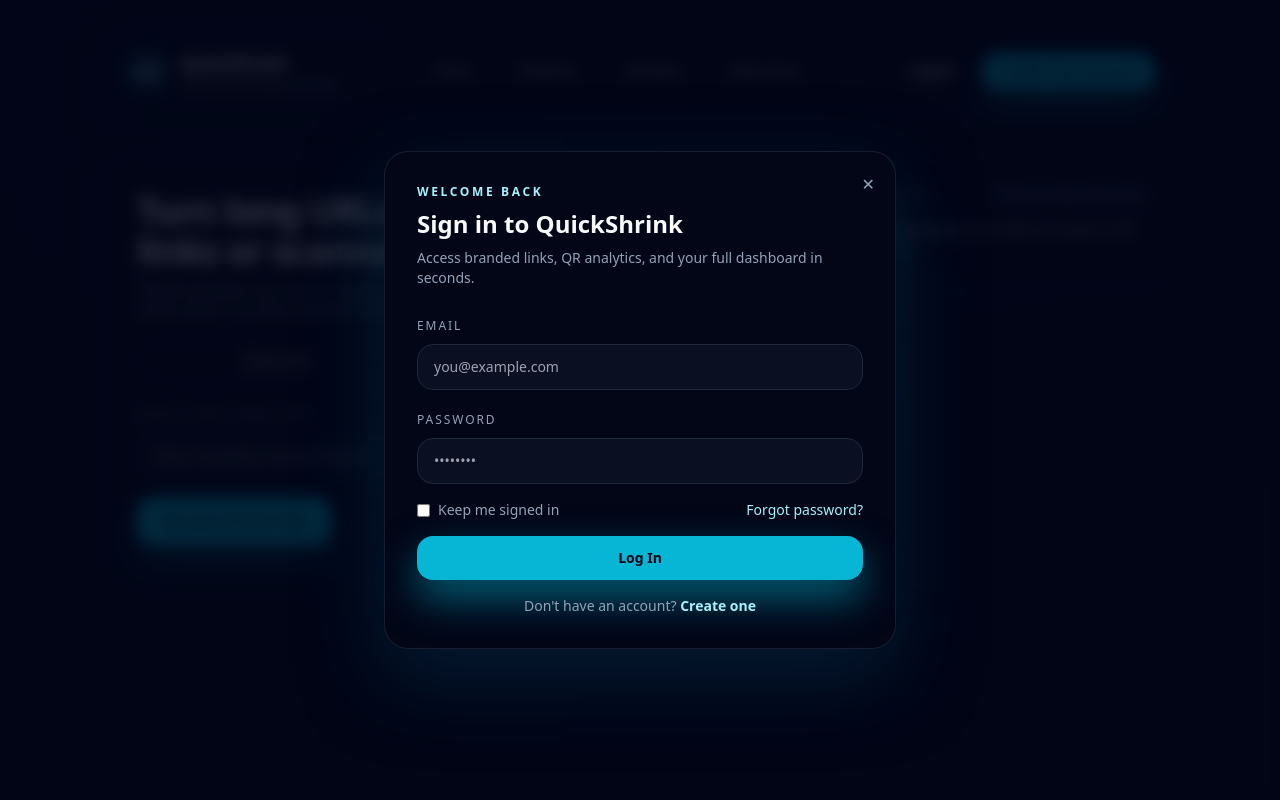
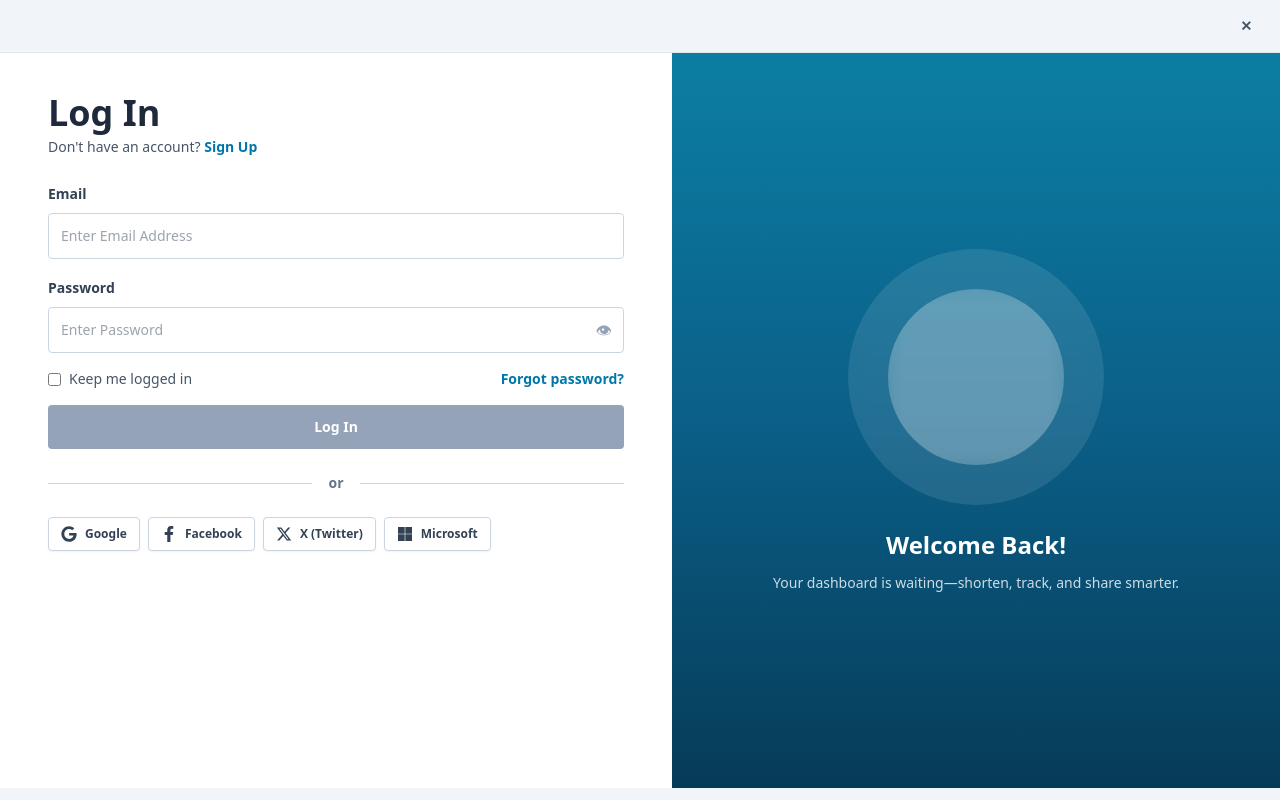
Before and after one commit to deepvithani/quickshrink, a React (Vite) app in the folder quickshrink-frontend/: page / in a window 1280 px wide. Both pictures are taken after a click on the button "Log In". Built offline with nearby package versions, Linux system fonts and the light colour scheme.

Commit message:
feat : frontend ui update

```diff
--- a/quickshrink-frontend/package.json
+++ b/quickshrink-frontend/package.json
@@ -11,7 +11,8 @@
   },
   "dependencies": {
     "react": "^19.2.0",
-    "react-dom": "^19.2.0"
+    "react-dom": "^19.2.0",
+    "react-icons": "^5.5.0"
   },
   "devDependencies": {
     "@eslint/js": "^9.39.1",
--- a/quickshrink-frontend/src/App.jsx
+++ b/quickshrink-frontend/src/App.jsx
@@ -1,4 +1,6 @@
 import { useEffect, useState } from 'react'
+import { FaGoogle, FaFacebookF, FaTwitter, FaMicrosoft } from "react-icons/fa";
+import { FaXTwitter } from "react-icons/fa6";
 
 const API_BASE_URL = import.meta.env.VITE_API_BASE_URL ?? 'http://localhost:5000'
 
@@ -28,7 +30,7 @@
 
 function App() {
   const [showLoader, setShowLoader] = useState(true)
-  const [showLoginPanel, setShowLoginPanel] = useState(false)
+  const [authMode, setAuthMode] = useState(null) // 'login' | 'signup' | null
   const [activeTab, setActiveTab] = useState(TABS.SHORT_LINK)
 
   // Short link state (auto-generated codes only)
@@ -158,87 +160,168 @@
     </div>
   )
 
-  const renderLoginPanel = () => {
-    if (!showLoginPanel) return null
+  const AuthField = ({ id, label, placeholder, type = 'text', rightIcon }) => (
+    <div className="space-y-2">
+      <label htmlFor={id} className="text-sm font-semibold text-slate-700">
+        {label}
+      </label>
+      <div className="relative">
+        <input
+          id={id}
+          type={type}
+          placeholder={placeholder}
+          className="block w-full rounded border border-slate-300 bg-white px-3 py-3 text-sm text-slate-900 outline-none transition focus:border-brand-500 focus:ring-2 focus:ring-brand-200"
+        />
+        {rightIcon && (
+          <span className="absolute inset-y-0 right-3 flex items-center text-slate-400">{rightIcon}</span>
+        )}
+      </div>
+    </div>
+  )
+
+  const SocialRow = () => (
+    <div className="flex flex-wrap gap-2">
+      {[
+        { label: 'Google', Icon: FaGoogle },
+        { label: 'Facebook', Icon: FaFacebookF },
+        { label: 'X (Twitter)', Icon: FaXTwitter },
+        { label: 'Microsoft', Icon: FaMicrosoft },
+      ].map(({ label, Icon }) => (
+        <button
+          key={label}
+          type="button"
+          className="flex items-center gap-2 rounded border border-slate-300 bg-white px-3 py-2 text-xs font-semibold text-slate-700 shadow-sm transition hover:border-brand-400 hover:text-brand-700"
+        >
+          <Icon className="text-base" />
+          {label}
+        </button>
+      ))}
+    </div>
+  )
+
+  const renderAuthPage = (mode) => {
+    if (!mode) return null
+    const isLogin = mode === 'login'
+
     return (
-      <div className="fixed inset-0 z-40 flex items-center justify-center bg-slate-950/80 backdrop-blur">
-        <div className="relative w-full max-w-lg rounded-3xl border border-slate-800/70 bg-slate-950 p-6 shadow-[0_28px_80px_rgba(8,47,73,0.55)] sm:p-8">
+      <div className="fixed inset-0 z-40 overflow-y-auto bg-slate-900/70 backdrop-blur">
+        <div className="min-h-screen bg-slate-100 shadow-2xl">
+          <div className="flex justify-end px-4 py-3">
             <button
               type="button"
-            onClick={() => setShowLoginPanel(false)}
-            className="absolute right-3 top-3 rounded-full p-2 text-slate-400 transition hover:bg-slate-900 hover:text-slate-100"
-            aria-label="Close login panel"
+              onClick={() => setAuthMode(null)}
+              className="rounded-full px-3 py-1 text-sm font-semibold text-slate-600 transition hover:bg-slate-200 hover:text-slate-900"
             >
               ✕
             </button>
-          <div className="mb-6 space-y-2">
-            <p className="text-xs font-semibold uppercase tracking-[0.22em] text-brand-200">
-              Welcome back
-            </p>
-            <h2 className="text-2xl font-semibold text-slate-50">Sign in to QuickShrink</h2>
-            <p className="text-sm text-slate-400">
-              Access branded links, QR analytics, and your full dashboard in seconds.
+          </div>
+
+          <div className="grid min-h-[calc(100vh-64px)] gap-0 border-t border-slate-200 bg-white lg:grid-cols-[1.05fr_0.95fr]">
+            <div className="flex flex-col px-8 pb-12 pt-6 sm:px-12 sm:pt-10">
+              <div className="mb-6 space-y-1">
+                <h1 className="text-4xl font-black text-slate-800">{isLogin ? 'Log In' : 'Sign Up'}</h1>
+                <p className="text-sm text-slate-600">
+                  {isLogin ? (
+                    <>
+                      Don&apos;t have an account?{' '}
+                      <button
+                        type="button"
+                        className="font-semibold text-[#0077a8] underline-offset-2 hover:underline"
+                        onClick={() => setAuthMode('signup')}
+                      >
+                        Sign Up
+                      </button>
+                    </>
+                  ) : (
+                    <>
+                      Already a user?{' '}
+                      <button
+                        type="button"
+                        className="font-semibold text-[#0077a8] underline-offset-2 hover:underline"
+                        onClick={() => setAuthMode('login')}
+                      >
+                        Log In
+                      </button>
+                    </>
+                  )}
                 </p>
               </div>
 
               <form className="space-y-4">
-            <div className="space-y-2">
-              <label
-                htmlFor="login-email"
-                className="text-xs font-medium uppercase tracking-[0.16em] text-slate-400"
-              >
-                Email
+                {!isLogin && (
+                  <AuthField id="signup-name" label="Name" placeholder="Enter Full Name" />
+                )}
+                <AuthField id={`${mode}-email`} label="Email" placeholder="Enter Email Address" />
+                <AuthField
+                  id={`${mode}-password`}
+                  label="Password"
+                  type="password"
+                  placeholder="Enter Password"
+                  rightIcon="👁"
+                />
+
+                {!isLogin && (
+                  <div className="space-y-1">
+                    <div className="flex items-center gap-2 text-xs text-slate-600">
+                      <span className="h-1.5 flex-1 rounded bg-gradient-to-r from-slate-300 via-amber-300 to-green-400" />
+                      <span>Security</span>
+                      <span className="text-slate-500">ⓘ</span>
+                    </div>
+                  </div>
+                )}
+
+                {isLogin && (
+                  <div className="flex items-center justify-between text-sm text-slate-600">
+                    <label className="inline-flex items-center gap-2">
+                      <input type="checkbox" className="rounded border-slate-400 text-brand-500" />
+                      <span>Keep me logged in</span>
                     </label>
-              <input
-                id="login-email"
-                type="email"
-                placeholder="you@example.com"
-                className="block w-full rounded-2xl border border-slate-800 bg-slate-900/60 px-4 py-3 text-sm text-slate-100 outline-none ring-2 ring-transparent transition focus:border-brand-400 focus:ring-brand-500/30"
-              />
-            </div>
-
-            <div className="space-y-2">
-              <label
-                htmlFor="login-password"
-                className="text-xs font-medium uppercase tracking-[0.16em] text-slate-400"
-              >
-                Password
-              </label>
-              <input
-                id="login-password"
-                type="password"
-                placeholder="••••••••"
-                className="block w-full rounded-2xl border border-slate-800 bg-slate-900/60 px-4 py-3 text-sm text-slate-100 outline-none ring-2 ring-transparent transition focus:border-brand-400 focus:ring-brand-500/30"
-              />
-            </div>
-
-            <div className="flex items-center justify-between text-sm text-slate-400">
-              <label className="inline-flex items-center gap-2">
-                <input type="checkbox" className="rounded border-slate-700 bg-slate-900 text-brand-500" />
-                <span>Keep me signed in</span>
-              </label>
-              <button type="button" className="text-brand-200 underline-offset-4 hover:underline">
+                    <button type="button" className="font-semibold text-[#0077a8] hover:underline">
                       Forgot password?
                     </button>
                   </div>
+                )}
 
                 <button
                   type="button"
-              className="flex w-full items-center justify-center rounded-2xl bg-brand-500 px-4 py-3 text-sm font-semibold text-slate-950 shadow-[0_18px_40px_rgba(6,182,212,0.5)] transition hover:bg-brand-400 focus-visible:outline-none focus-visible:ring-2 focus-visible:ring-brand-200"
+                  className="flex w-full items-center justify-center rounded bg-slate-400 px-4 py-3 text-sm font-semibold text-white transition hover:bg-slate-500"
                 >
-              Log In
+                  {isLogin ? 'Log In' : 'Sign Up'}
                 </button>
 
-            <div className="text-center text-sm text-slate-400">
-              Don&apos;t have an account?{' '}
-              <button
-                type="button"
-                className="font-semibold text-brand-200 underline-offset-4 hover:underline"
-              >
-                Create one
-              </button>
+                {!isLogin && (
+                  <p className="text-[12px] leading-relaxed text-slate-500">
+                    By Signing Up, you agree to our Terms of Service, Privacy Policy, and Use of Cookies.
+                  </p>
+                )}
+              </form>
+
+              <div className="my-6 flex items-center gap-4 text-sm font-semibold text-slate-500">
+                <div className="h-px flex-1 bg-slate-300" />
+                <span>or</span>
+                <div className="h-px flex-1 bg-slate-300" />
               </div>
-          </form>
+
+              <SocialRow />
+            </div>
+
+            <div className="relative overflow-hidden bg-gradient-to-b from-[#0c7ea3] via-[#0b5f88] to-[#063b58] text-white">
+              <div className="absolute inset-0 opacity-30" />
+              <div className="relative flex h-full flex-col items-center justify-center px-6 py-10 text-center sm:px-8">
+                <div className="mb-6 flex h-64 w-64 items-center justify-center rounded-full bg-white/10 backdrop-blur">
+                  <div className="h-44 w-44 rounded-full bg-white/20 backdrop-blur" />
+                </div>
+                <h3 className="text-2xl font-bold">
+                  {isLogin ? 'Welcome Back!' : 'Amplify Your Success'}
+                </h3>
+                <p className="mt-3 max-w-md text-sm text-white/80">
+                  {isLogin
+                    ? 'Your dashboard is waiting—shorten, track, and share smarter.'
+                    : 'Create data-driven shortened links and branded QR codes with QuickShrink.'}
+                </p>
+              </div>
+            </div>
+          </div>
         </div>
       </div>
     )
@@ -274,52 +357,46 @@
   return (
     <div className="min-h-screen bg-slate-950/90 text-slate-100">
       {showLoader && renderLoader()}
-      {renderLoginPanel()}
+      {renderAuthPage(authMode)}
 
       <div className="absolute inset-0 -z-10 bg-[radial-gradient(circle_at_20%_20%,rgba(6,182,212,0.15),transparent_35%),radial-gradient(circle_at_80%_30%,rgba(56,189,248,0.12),transparent_35%),radial-gradient(circle_at_20%_80%,rgba(14,165,233,0.08),transparent_30%)]" />
 
-      <div className="mx-auto flex min-h-screen max-w-6xl flex-col px-4 py-8 sm:px-6 lg:px-10">
-        <header className="mb-12 flex items-center justify-between gap-6 rounded-3xl border border-slate-800/70 bg-slate-950/70 px-5 py-4 shadow-soft backdrop-blur">
+      <header className="sticky top-0 z-30 w-full bg-[#0b3c50] text-white shadow-lg">
+        <div className="mx-auto flex max-w-6xl items-center justify-between gap-6 px-4 py-3 sm:px-6 lg:px-8">
           <div className="flex items-center gap-3">
-            <div className="flex h-11 w-11 items-center justify-center rounded-2xl bg-brand-500/15 ring-1 ring-brand-400/60">
-              <span className="text-xl font-semibold text-brand-200">QS</span>
+            <span className="text-3xl font-black tracking-[0.18em] text-white">QUICKSHRINK</span>
           </div>
-            <div>
-              <p className="text-lg font-semibold tracking-tight text-slate-50">
-                QuickShrink
-              </p>
-              <p className="text-xs text-slate-400">Links, QR, branded domains</p>
-            </div>
-          </div>
-
-          <nav className="hidden items-center gap-6 text-sm text-slate-300 sm:flex">
+          <nav className="hidden items-center gap-6 text-sm sm:flex">
             {['Plans', 'Features', 'Domains', 'Resources'].map((item) => (
               <button
                 key={item}
                 type="button"
-                className="rounded-full px-3 py-2 transition hover:bg-slate-900 hover:text-slate-50"
+                className="rounded px-2 py-1 font-semibold text-white/80 transition hover:bg-white/10 hover:text-white"
               >
                 {item}
               </button>
             ))}
           </nav>
-
           <div className="flex items-center gap-3">
             <button
               type="button"
-              onClick={() => setShowLoginPanel(true)}
-              className="rounded-full px-4 py-2 text-sm font-semibold text-slate-100 transition hover:bg-slate-900"
+              onClick={() => setAuthMode('login')}
+              className="rounded-lg px-4 py-2 text-sm font-semibold text-white transition hover:bg-white/10"
             >
               Log In
             </button>
             <button
               type="button"
-              className="rounded-full bg-brand-500 px-4 py-2 text-sm font-semibold text-slate-950 shadow-[0_14px_30px_rgba(6,182,212,0.4)] transition hover:bg-brand-400"
+              onClick={() => setAuthMode('signup')}
+              className="rounded-lg bg-white px-4 py-2 text-sm font-semibold text-[#0b3c50] transition hover:shadow-md"
             >
-              Create Free Account
+              Sign Up
             </button>
           </div>
+        </div>
       </header>
+
+      <div className="mx-auto flex min-h-[calc(100vh-64px)] max-w-6xl flex-col px-4 py-8 sm:px-6 lg:px-10">
 
         <main className="grid flex-1 gap-8 md:grid-cols-[minmax(0,1.6fr)_minmax(0,1.1fr)] md:items-start">
           <section>
```
Also changed, not shown: 1 other file (tests, documents, lock files or other folders). Lines whose indentation alone changed are shown as unchanged.
